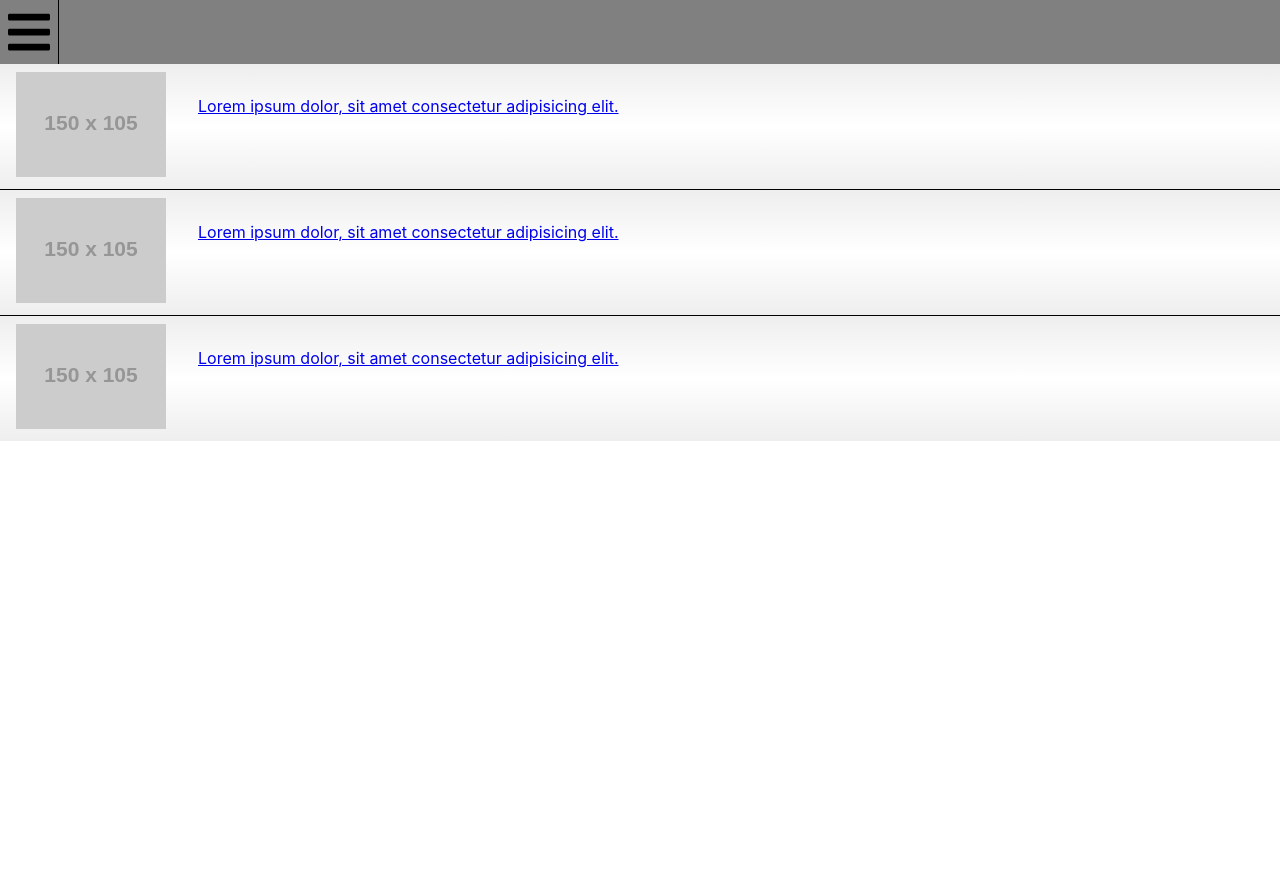
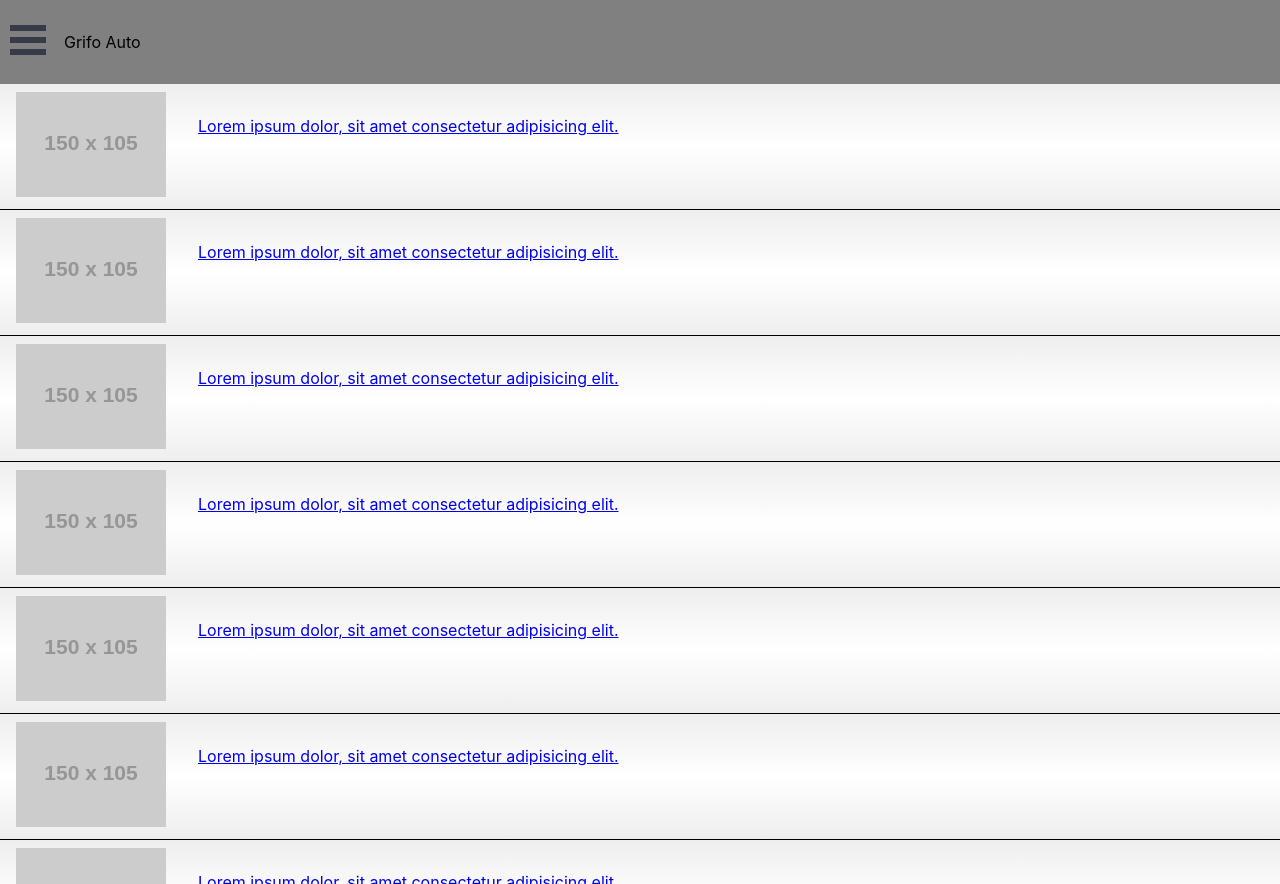
Before and after one commit to Ragsomar/echec, a React (Create React App) app: page / in a window 1280 px wide. Before the commit the page ends 800 px from the top, so only its background shows below. Built offline with nearby package versions, Linux system fonts and the light colour scheme.

Commit message:
Use a dependance for Burger Menu Have to add css on links

```diff
--- a/package.json
+++ b/package.json
@@ -10,6 +10,7 @@
     "@testing-library/react": "^9.4.1",
     "@testing-library/user-event": "^7.2.1",
     "react": "^16.13.0",
+    "react-burger-menu": "^2.6.13",
     "react-dom": "^16.13.0",
     "react-scripts": "3.4.0"
   },
--- a/src/App.js
+++ b/src/App.js
@@ -6,29 +6,24 @@ import './style/layout.css'
 import './style/space.css'
 import './style/separation.css'
 import './style/color.css'
+import './style/burger.css'
 
 class App extends React.Component {
 	constructor(props) {
 		super(props)
-		this.state = {
-			isBurgered: false
-		}
-		this.burgerDisplay = this.burgerDisplay.bind(this)
-	}
-
-	burgerDisplay() {
-		this.setState({ isBurgered: !this.state.isBurgered })
+		this.state = {}
 	}
 
 	render() {
 		return (
-			<div>
-				<Header
-					isBurgered={this.state.isBurgered}
-					burgerDisplay={this.burgerDisplay}
-				/>
-				{this.state.isBurgered && <BurgerMenu className='z1' />}
-				<Homepage />
+			<div className='flex-column' id='outer-container'>
+				<Header />
+				{
+					//<BurgerMenu />
+				}
+				<main className='flex1 overflow height-max-100' id='page-wrap'>
+					<Homepage />
+				</main>
 			</div>
 		)
 	}
--- a/src/components/BurgerMenu.jsx
+++ b/src/components/BurgerMenu.jsx
@@ -1,7 +1,24 @@
 import React from 'react'
+import { slide as Menu } from 'react-burger-menu'
 
 function BurgerMenu() {
-	return <div>Je fonctionne</div>
+	return (
+		<Menu
+			className='flex-column'
+			pageWrapId={'page-wrap'}
+			outerContainerId={'outer-container'}
+		>
+			<a id='home' href='/'>
+				Home
+			</a>
+			<a id='about' href='/about'>
+				About
+			</a>
+			<a id='contact' href='/contact'>
+				Contact
+			</a>
+		</Menu>
+	)
 }
 
 export default BurgerMenu
--- a/src/components/Header.jsx
+++ b/src/components/Header.jsx
@@ -1,37 +1,23 @@
 import React from 'react'
-import { library } from '@fortawesome/fontawesome-svg-core'
-import { faBars } from '@fortawesome/free-solid-svg-icons'
-import { FontAwesomeIcon } from '@fortawesome/react-fontawesome'
-
-library.add(faBars)
+import BurgerMenu from './BurgerMenu'
 
 class Header extends React.Component {
 	constructor(props) {
 		super(props)
-		this.state = {
-			isBurgered: false
-		}
+		this.state = {}
 	}
 	render() {
 		return (
 			<div>
+				<BurgerMenu />
 				<div className='grey flex-row'>
-					<FontAwesomeIcon
-						icon='bars'
-						size='3x'
-						onClick={this.props.burgerDisplay}
-						className={
-							this.state.isBurgered
-								? 'white flex-row space-size:s space:inset'
-								: 'grey flex-row space-size:s space:inset'
-						}
-					/>
-					<div className='border:left'></div>
+					<p className='space-size:xl space:inset-squish'>
+						Grifo Auto
+					</p>
 				</div>
 			</div>
 		)
 	}
 }
-//Reflechir a comment afficher le menu burger pour qu il s affiche bien par
-//dessus le contenu peut etre mettre le boolean et la methode dans App et utiliser le z index, surement ca
+//react-burger-menu in node modules, overwirght some styles to prevent to use position: fixed
 export default Header
--- a/src/components/Homepage.jsx
+++ b/src/components/Homepage.jsx
@@ -33,6 +33,66 @@ class Homepage extends React.Component {
 				</a>
 				<a
 					href='https://github.com/FortAwesome/react-fontawesome#features'
+					className='flex-row space:inset-squish background border:bottom'
+				>
+					<div className='flex-justify:center space:inline'>
+						<img src='https://via.placeholder.com/150x105' alt='' />
+					</div>
+					<p className='space:inset-stretch'>
+						Lorem ipsum dolor, sit amet consectetur adipisicing
+						elit.
+					</p>
+				</a>
+				<a
+					href='https://github.com/FortAwesome/react-fontawesome#features'
+					className='flex-row space:inset-squish background border:bottom'
+				>
+					<div className='flex-justify:center space:inline'>
+						<img src='https://via.placeholder.com/150x105' alt='' />
+					</div>
+					<p className='space:inset-stretch'>
+						Lorem ipsum dolor, sit amet consectetur adipisicing
+						elit.
+					</p>
+				</a>
+				<a
+					href='https://github.com/FortAwesome/react-fontawesome#features'
+					className='flex-row space:inset-squish background border:bottom'
+				>
+					<div className='flex-justify:center space:inline'>
+						<img src='https://via.placeholder.com/150x105' alt='' />
+					</div>
+					<p className='space:inset-stretch'>
+						Lorem ipsum dolor, sit amet consectetur adipisicing
+						elit.
+					</p>
+				</a>
+				<a
+					href='https://github.com/FortAwesome/react-fontawesome#features'
+					className='flex-row space:inset-squish background border:bottom'
+				>
+					<div className='flex-justify:center space:inline'>
+						<img src='https://via.placeholder.com/150x105' alt='' />
+					</div>
+					<p className='space:inset-stretch'>
+						Lorem ipsum dolor, sit amet consectetur adipisicing
+						elit.
+					</p>
+				</a>
+				<a
+					href='https://github.com/FortAwesome/react-fontawesome#features'
+					className='flex-row space:inset-squish background border:bottom'
+				>
+					<div className='flex-justify:center space:inline'>
+						<img src='https://via.placeholder.com/150x105' alt='' />
+					</div>
+					<p className='space:inset-stretch'>
+						Lorem ipsum dolor, sit amet consectetur adipisicing
+						elit.
+					</p>
+				</a>
+				<a
+					href='https://github.com/FortAwesome/react-fontawesome#features'
 					className='flex-row space:inset-squish background'
 				>
 					<div className='flex-justify:center space:inline'>
--- /dev/null
+++ b/src/style/burger.css
@@ -0,0 +1,66 @@
+/* Position and sizing of burger button */
+.bm-burger-button {
+	position: fixed;
+	width: 36px;
+	height: 30px;
+	left: 10px;
+	top: 25px;
+}
+
+/* Color/shape of burger icon bars */
+.bm-burger-bars {
+	background: #373a47;
+}
+
+/* Color/shape of burger icon bars on hover*/
+.bm-burger-bars-hover {
+	background: #a90000;
+}
+
+/* Position and sizing of clickable cross button */
+.bm-cross-button {
+	height: 24px;
+	width: 24px;
+}
+
+/* Color/shape of close button cross */
+.bm-cross {
+	background: #bdc3c7;
+}
+
+/*
+  Sidebar wrapper styles
+  Note: Beware of modifying this element as it can break the animations - you should not need to touch it in most cases
+  */
+.bm-menu-wrap {
+	position: fixed;
+	height: 100%;
+}
+
+/* General sidebar styles */
+.bm-menu {
+	background: #373a47;
+	padding: 2.5em 1.5em 0;
+	font-size: 1.15em;
+}
+
+/* Morph shape necessary with bubble or elastic */
+.bm-morph-shape {
+	fill: #373a47;
+}
+
+/* Wrapper for item list */
+.bm-item-list {
+	color: #b8b7ad;
+	padding: 0.8em;
+}
+
+/* Individual item */
+.bm-item {
+	display: inline-block;
+}
+
+/* Styling of overlay */
+.bm-overlay {
+	background: rgba(0, 0, 0, 0.3);
+}
--- a/src/style/layout.css
+++ b/src/style/layout.css
@@ -16,7 +16,7 @@
 	justify-content: center;
 }
 
-.flex-both\:align {
+.flex-both\:center {
 	align-items: center;
 	justify-content: center;
 }
@@ -29,6 +29,20 @@
 	justify-content: space-around;
 }
 
+.flex1 {
+	flex: 1;
+}
+.overflow {
+	overflow: hidden auto;
+}
+
+.height-max-100 {
+	max-height: 100vh;
+	height: 100vh;
+}
+
 .z1 {
+	display: fixed;
 	z-index: 1;
+	overflow: hidden;
 }
```
Also changed, not shown: 1 other file (tests, documents, lock files or other folders).
